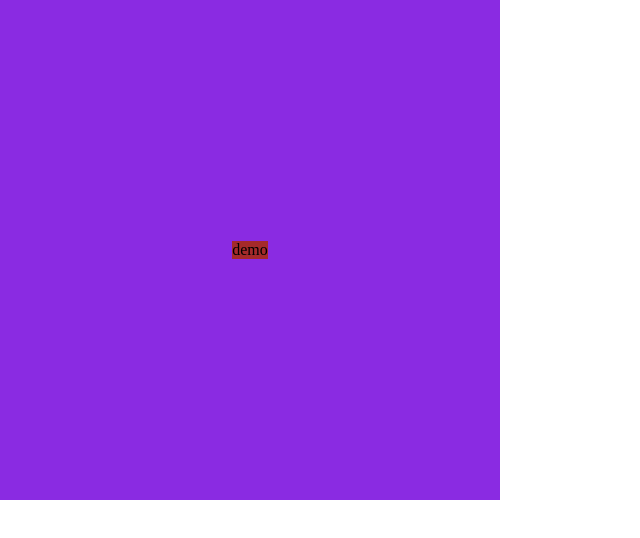
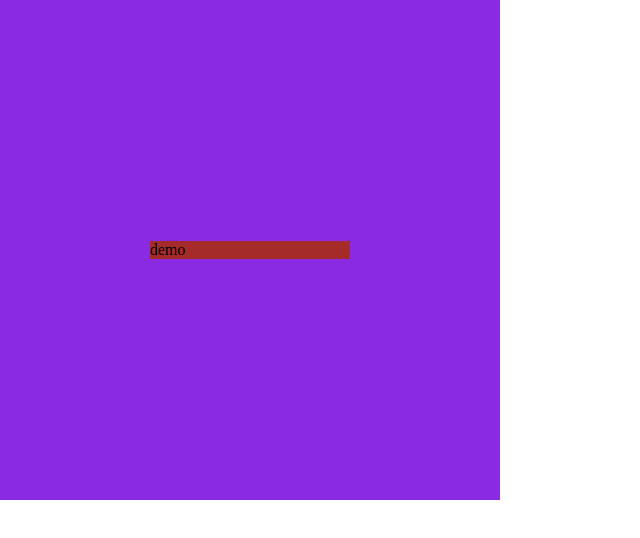
Before and after one commit to ljwrer/PageFramework, a plain HTML site: page Layout/CenteredLayout/MiddleCenter1.html in a window 1280 px wide. Shown: the whole page, without its empty margins (0-640 px from the left). Drawn offline with Linux system fonts and the light colour scheme.

Commit message:
layout solution

```diff
--- a/Layout/CenteredLayout/MiddleCenter1.html
+++ b/Layout/CenteredLayout/MiddleCenter1.html
@@ -20,6 +20,8 @@
 			.child{
 				background-color: brown;
 				display: inline-block;
+				width: 200px;
+				text-align: left;
 			}
 		</style>
 	</head>
```
